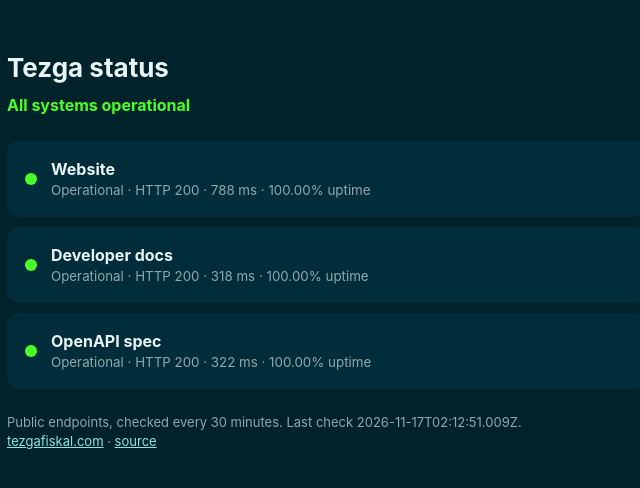
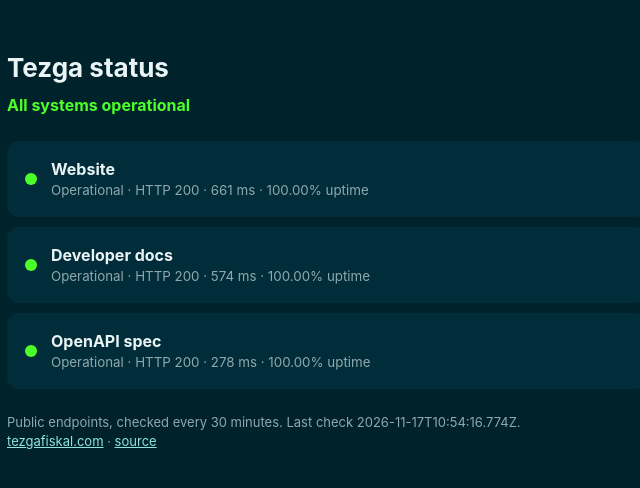
Before and after one commit to GoSimple-agency/status, a plain HTML site: page index.html in a window 1280 px wide. Shown: the full height of the page, 313-953 px from the left. Drawn offline with Linux system fonts and the light colour scheme.

Commit message:
status update [skip ci]

```diff
--- a/index.html
+++ b/index.html
@@ -10,9 +10,9 @@
 .foot{color:var(--muted);font-size:13px;margin-top:24px}a{color:#8de5e1}</style></head>
 <body><div class="wrap"><h1>Tezga status</h1>
 <p class="state">All systems operational</p>
-<div class="card up"><span class="dot"></span><div><b>Website</b><small>Operational · HTTP 200 · 788 ms · 100.00% uptime</small></div></div>
-<div class="card up"><span class="dot"></span><div><b>Developer docs</b><small>Operational · HTTP 200 · 318 ms · 100.00% uptime</small></div></div>
-<div class="card up"><span class="dot"></span><div><b>OpenAPI spec</b><small>Operational · HTTP 200 · 322 ms · 100.00% uptime</small></div></div>
-<p class="foot">Public endpoints, checked every 30 minutes. Last check 2026-11-17T02:12:51.009Z.<br>
+<div class="card up"><span class="dot"></span><div><b>Website</b><small>Operational · HTTP 200 · 661 ms · 100.00% uptime</small></div></div>
+<div class="card up"><span class="dot"></span><div><b>Developer docs</b><small>Operational · HTTP 200 · 574 ms · 100.00% uptime</small></div></div>
+<div class="card up"><span class="dot"></span><div><b>OpenAPI spec</b><small>Operational · HTTP 200 · 278 ms · 100.00% uptime</small></div></div>
+<p class="foot">Public endpoints, checked every 30 minutes. Last check 2026-11-17T10:54:16.774Z.<br>
 <a href="https://tezgafiskal.com">tezgafiskal.com</a> · <a href="https://github.com/GoSimple-agency/status">source</a></p>
 </div></body></html>
```
Also changed, not shown: history.json (+1 -1 lines), 1 other file.
